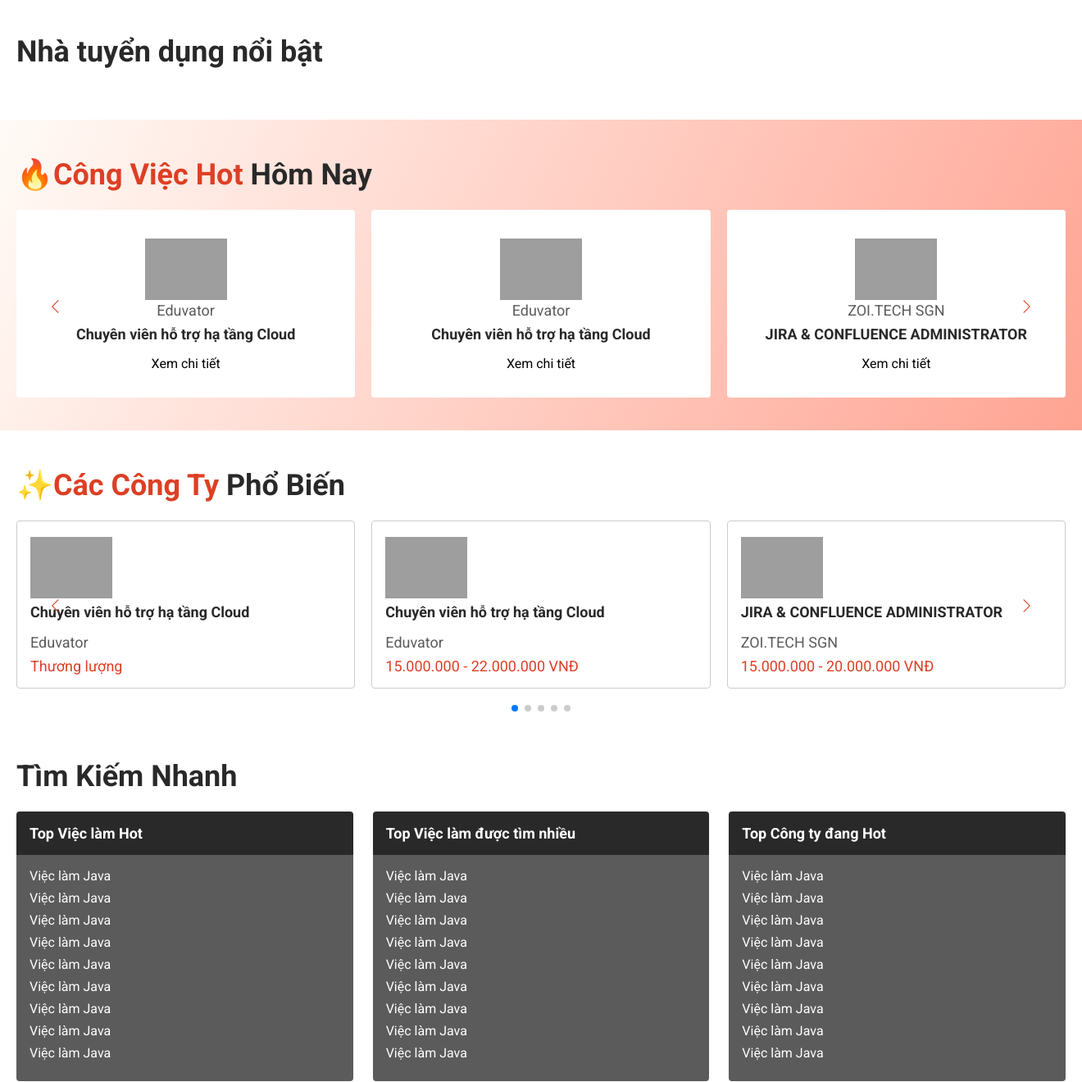
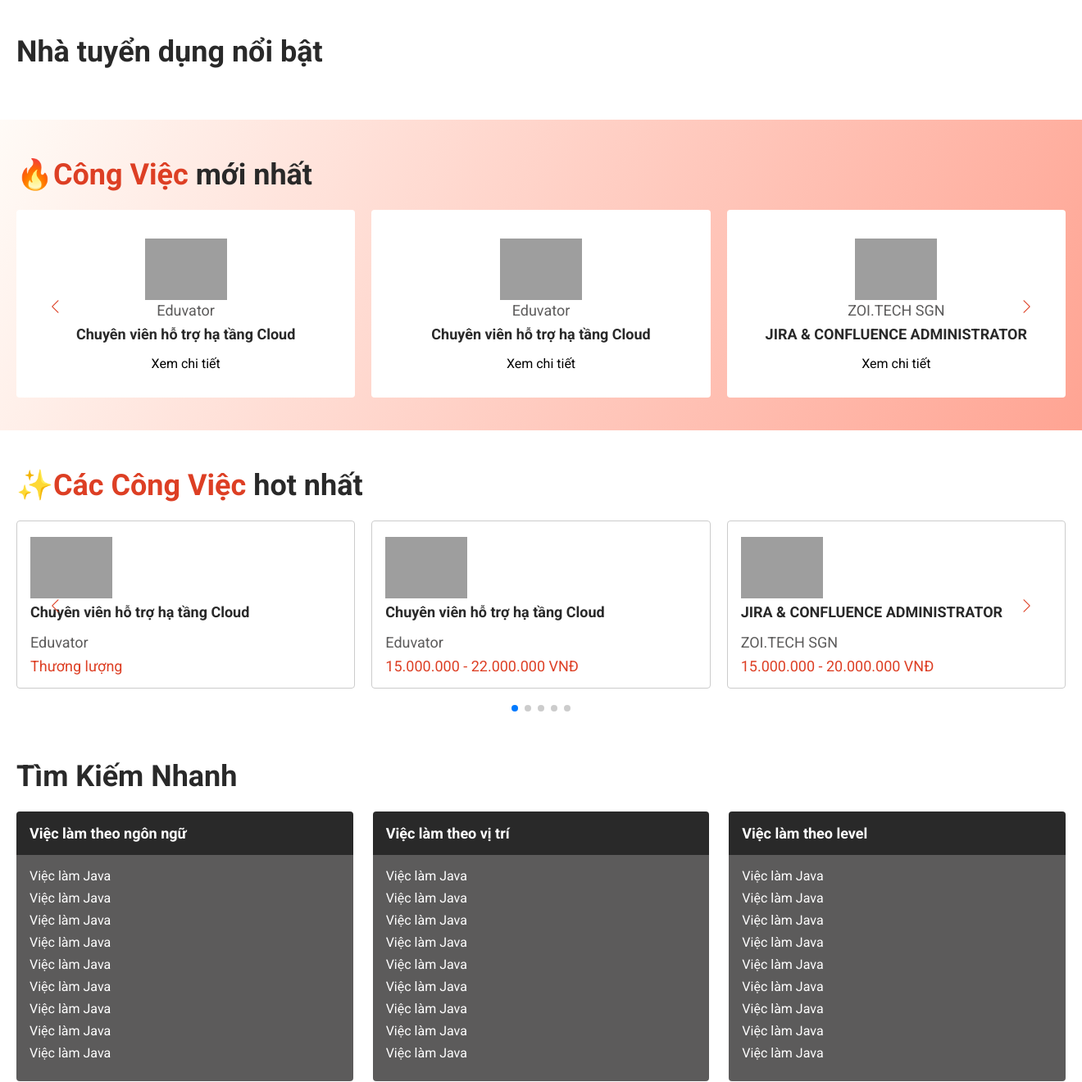
Before and after one commit to tranthetan/career, a Django app: page / in a window 1320 px wide. Shown: the part 269-1589 px from the top of the page at 82% size. Run offline with Django 5.2, Linux system fonts and the light colour scheme; data that the repository does not hold is empty; grey boxes are pictures that could not be loaded.

Commit message:
update migrate and home page

```diff
--- a/app/models/apply.py
+++ b/app/models/apply.py
@@ -8,7 +8,7 @@ class Apply(models.Model):
     company = models.ForeignKey(Company, on_delete=models.CASCADE)
     job = models.ForeignKey(Job, on_delete=models.CASCADE)
     hr_process = models.IntegerField()
-    resume_path = models.CharField(max_length=255)
+    cover_letter = models.CharField(max_length=2064)
+    resume_path = models.CharField(max_length=512)
     status = models.CharField(max_length=50)
     created_at = models.DateTimeField(auto_now_add=True)
-    updated_at = models.DateTimeField(auto_now=True)
--- a/app/models/job.py
+++ b/app/models/job.py
@@ -12,5 +12,8 @@ class Job(models.Model):
     creator = models.ForeignKey(User, related_name='job_creations', on_delete=models.CASCADE)
     company = models.ForeignKey(Company, on_delete=models.CASCADE)
     career = models.ForeignKey(Career, on_delete=models.CASCADE)
+    status = models.BooleanField(default=True)
+    level = models.CharField(max_length=30)
+    count_apply = models.IntegerField()
     created_at = models.DateTimeField(auto_now_add=True)
     updated_at = models.DateTimeField(auto_now=True)
--- a/app/views/index.py
+++ b/app/views/index.py
@@ -4,10 +4,12 @@ from ..models.job import Job
 
 def index(request):
     companies = Company.objects.all()
-    jobs = Job.objects.all()
+    jobs = Job.objects.filter(status=True).order_by('-created_at')[:15]
+    hot_jobs = Job.objects.filter(status=True).order_by('-count_apply')[:15]
     context = {
         'companies': companies,
-        'jobs': jobs
+        'jobs': jobs,
+        'hot_jobs': hot_jobs
     }
     return render(request, 'app/index.html', context)
 
--- a/templates/app/index.html
+++ b/templates/app/index.html
@@ -98,7 +98,7 @@
 
         <section class="section job-hot">
             <div class="t-container">
-                <h2 class="title-left">🔥<span>Công Việc Hot</span> Hôm Nay</h2>
+                <h2 class="title-left">🔥<span>Công Việc</span> mới nhất</h2>
                 <div class="content">
                     <div class="swiper swiperJob">
                         <div class="swiper-wrapper">
@@ -176,7 +176,7 @@
 
         <section class="section company">
             <div class="t-container">
-                <h2 class="title-left">✨<span>Các Công Ty</span> Phổ Biến</h2>
+                <h2 class="title-left">✨<span>Các Công Việc</span> hot nhất</h2>
                 <div class="content">
                     <div class="swiper swiperCompany">
                         <div class="swiper-wrapper">
@@ -265,7 +265,7 @@
                 <h2 class="title-left">Tìm Kiếm Nhanh</h2>
                 <div class="quick-search-content">
                     <div class="list">
-                        <div class="list-title">Top Việc làm Hot</div>
+                        <div class="list-title">Việc làm theo ngôn ngữ</div>
                         <div class="items">
                             <div class="items-box" style="height: 244px; overflow: auto;">
                                 <ul>
@@ -286,7 +286,7 @@
                         </div>
                     </div>
                     <div class="list">
-                        <div class="list-title">Top Việc làm được tìm nhiều</div>
+                        <div class="list-title">Việc làm theo vị trí</div>
                         <div class="items">
                             <div class="items-box" style="height: 244px; overflow: auto;">
                                 <ul>
@@ -307,7 +307,7 @@
                         </div>
                     </div>
                     <div class="list">
-                        <div class="list-title">Top Công ty đang Hot</div>
+                        <div class="list-title">Việc làm theo level</div>
                         <div class="items">
                             <div class="items-box" style="height: 244px; overflow: auto;">
                                 <ul>
```
Also changed, not shown: app/migrations/0001_initial.py.
